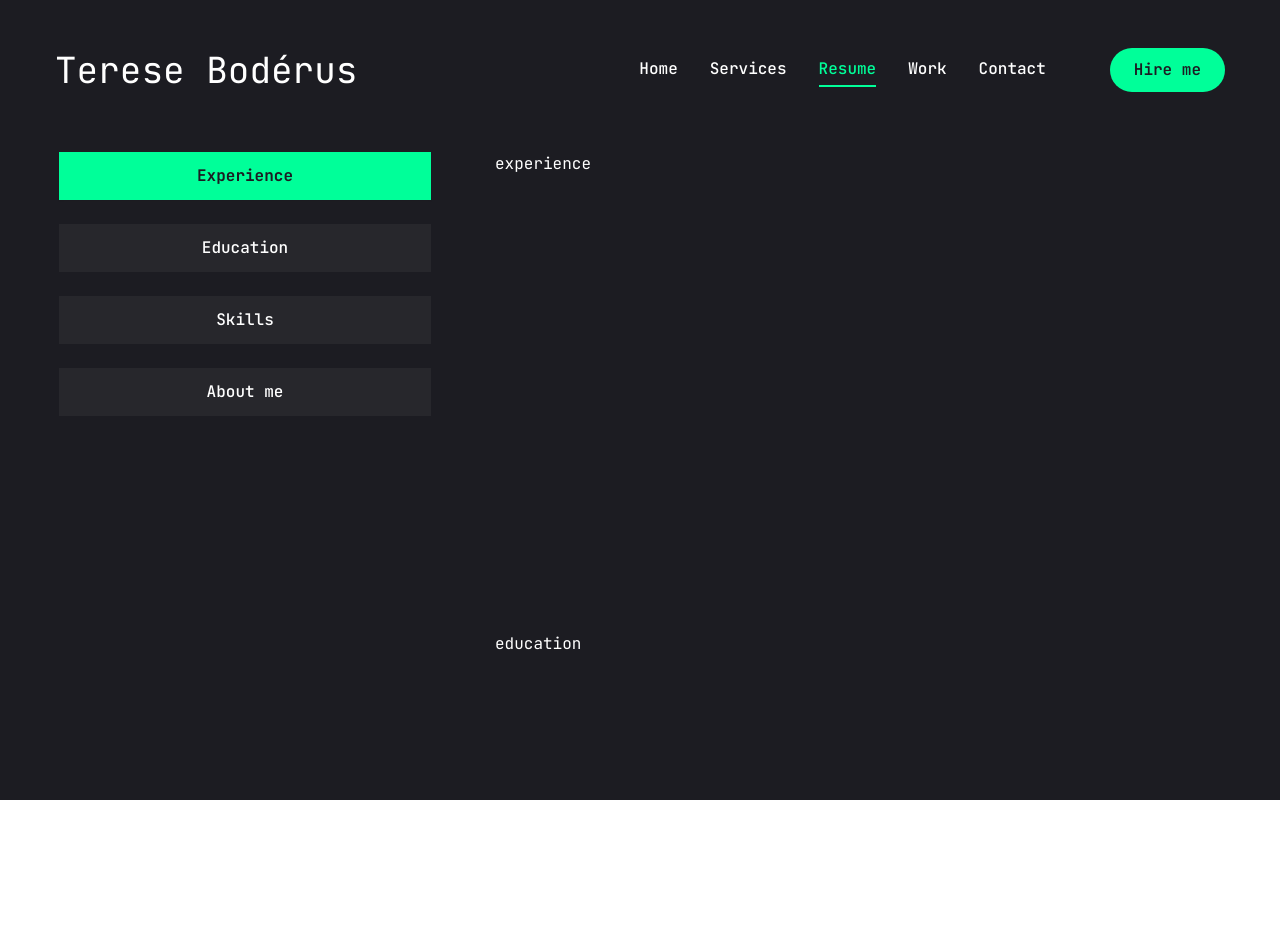
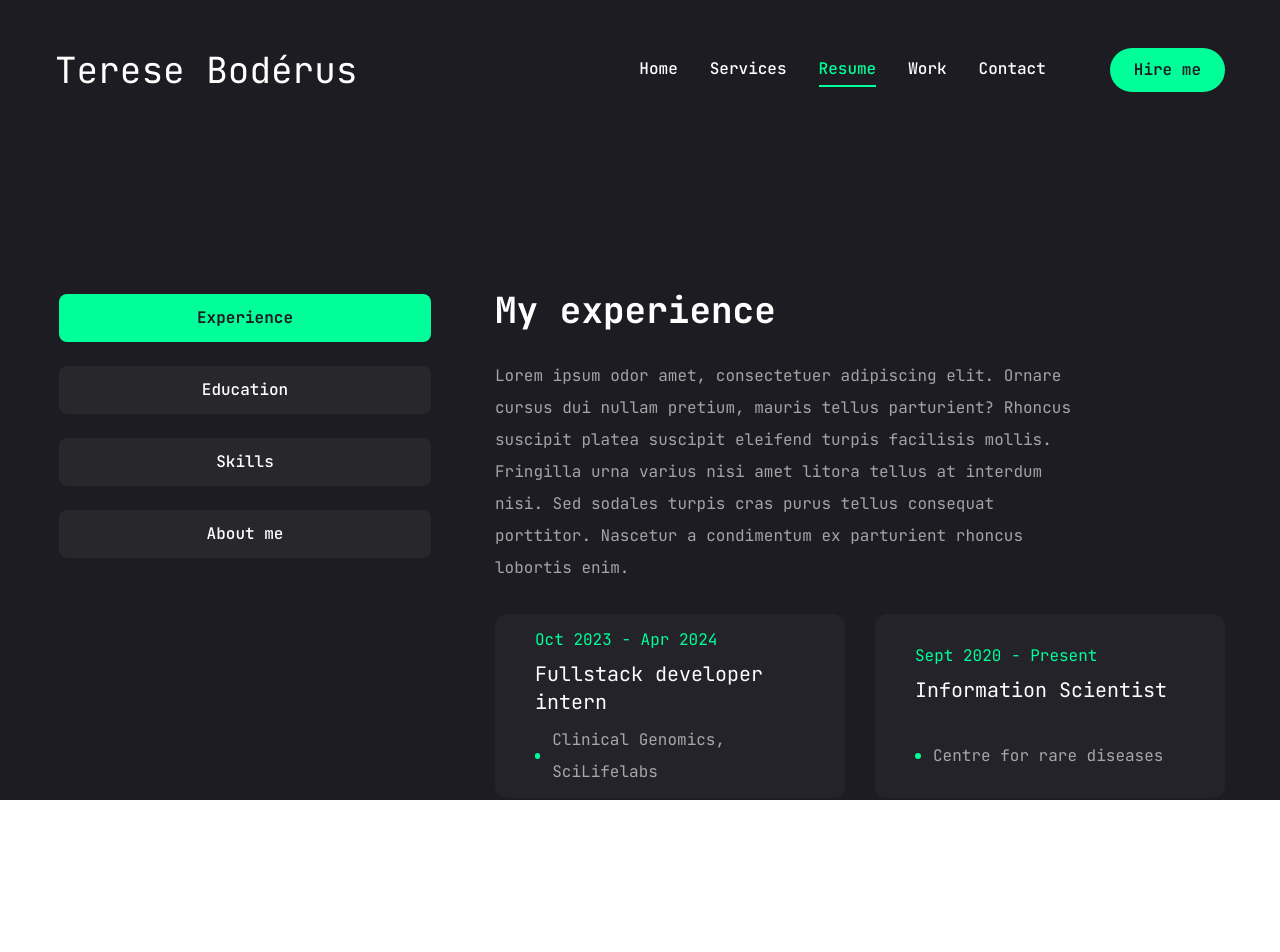
Before and after one commit to TereseBo/portfolio2, a Next.js app: page /resume in a window 1280 px wide. Shown: the top 952 px of the page. Built offline with nearby package versions, Linux system fonts and the light colour scheme.

Commit message:
Updated resume page

```diff
--- a/app/resume/page.jsx
+++ b/app/resume/page.jsx
@@ -17,14 +17,14 @@
 const about = {
     title: "About me",
     description: loremIpsum,
-    info: [
+    items: [
         {
             fieldName: "Name",
             fieldValue: "Terese Bodérus"
         },
         {
             fieldName: "Phone",
-            fieldValue: "+46 76 93 88 441"
+            fieldValue: "+46"
         },
         {
             fieldName: "Experience",
@@ -36,7 +36,7 @@
         },
         {
             fieldName: "E-mail",
-            fieldValue: "terese.boderus@gmail.com"
+            fieldValue: "mail@gmail.com"
         },
         {
             fieldName: "Freelance",
@@ -87,7 +87,7 @@
 
 const education = {
     icon: "assets/resume/cap.svg",
-    title: "My experience",
+    title: "My education",
     description: loremIpsum,
     items: [
         {
@@ -132,7 +132,7 @@
 const skills = {
     title: "My skills",
     description: loremIpsum,
-    skillList: [
+    items: [
         {
             icon: <FaHtml5 />,
             name: "html 5"
@@ -188,13 +188,113 @@
                     {/* Contents */}
                     <div className="min-h-[70vh] w-full">
                         {/* experience */}
-                        <TabsContent value="experience" className="w-full ">experience</TabsContent>
+                        <TabsContent value="experience" className="w-full ">
+                            <div className="flex flex-col gap-[30px] text-center xl:text-left">
+                                <h3 className="text-4xl font-bold">{experience.title}</h3>
+                                <p className="max-w-[600px] text-white/60 mx-auto xl:mx-0">{experience.description}</p>
+                                <ScrollArea className="h-[400px]">
+                                    <ul className="grid grid-cols-1 lg:grid-cols-2 gap-[30px]">
+                                        {experience.items.map((item, index) => {
+                                            return (
+                                                <li key={index} className="bg-[#232329] h-[184px] py-6 px-10 rounded-xl
+                                                flex flex-col justify-center items-center lg:items-start gap-1">
+                                                    <span className="text-accent">
+                                                        {item.duration}
+                                                    </span>
+                                                    <h3 className="text-xl max-w-[260px] min-h-[60px]
+                                                    text-center lg:text-left">
+                                                        {item.position}
+                                                    </h3>
+                                                    <div className="flex items-center gap-3">
+                                                        <span className="w-[6px] h-[6px] rounded-full bg-accent"></span>
+                                                        <p className="text-white/60">{item.company}</p>
+                                                    </div>
+                                                </li>
+                                            )
+                                        })}
+                                    </ul>
+                                </ScrollArea>
+                            </div>
+                        </TabsContent>
                         {/* education */}
-                        <TabsContent value="experience" className="w-full ">education</TabsContent>
+                        <TabsContent value="education" className="w-full ">
+                            <div className="flex flex-col gap-[30px] text-center xl:text-left">
+                                <h3 className="text-4xl font-bold">{education.title}</h3>
+                                <p className="max-w-[600px] text-white/60 mx-auto xl:mx-0">{education.description}</p>
+                                <ScrollArea className="h-[400px]">
+                                    <ul className="grid grid-cols-1 lg:grid-cols-2 gap-[30px]">
+                                        {education.items.map((item, index) => {
+                                            return (
+                                                <li key={index} className="bg-[#232329] h-[184px] py-6 px-10 rounded-xl
+                                                flex flex-col justify-center items-center lg:items-start gap-1">
+                                                    <span className="text-accent">
+                                                        {item.duration}
+                                                    </span>
+                                                    <h3 className="text-xl max-w-[360px] min-h-[60px]
+                                                    text-center lg:text-left">
+                                                        {item.degree}
+                                                    </h3>
+                                                    <div className="flex items-center gap-3">
+                                                        <span className="w-[6px] h-[6px] rounded-full bg-accent"></span>
+                                                        <p className="text-white/60">{item.institution}</p>
+                                                    </div>
+                                                </li>
+                                            )
+                                        })}
+                                    </ul>
+                                </ScrollArea>
+                            </div>
+                        </TabsContent>
                         {/* skills */}
-                        <TabsContent value="experience" className="w-full ">skills</TabsContent>
+                        <TabsContent value="skills" className="w-full h-full">
+                            <div className="flex flex-col gap-[30px]">
+                                <div className="flex flex-col gap-[30px] text-center xl:text-left">
+                                    <h3 className="text-4xl font-bold">{skills.title}</h3>
+                                    <p className="max-w-[600px] text-white/60 mx-auto xl:mx-0">{skills.description}</p>
+                                </div>
+                                <ul className="grid grid-cols-2 sm:grid-cols-3 md:grid-cols-4 xl:gap-[30px] gap-4">
+                                    {skills.items.map((item, index) => {
+                                        return (<li key={index}>
+                                            <TooltipProvider delayDuration={100}>
+                                                <Tooltip>
+                                                    <TooltipTrigger className="w-full h-[150px] bg-[#232329] hover:text-accent rounded-xl flex justify-center items-center">
+                                                        <div className="text-6xl  transition-all duration-300">
+                                                            {item.icon}
+                                                        </div>
+                                                    </TooltipTrigger>
+                                                    <TooltipContent>
+                                                        <p className="capitalize">
+                                                            {item.name}
+                                                        </p>
+                                                    </TooltipContent>
+                                                </Tooltip>
+                                            </TooltipProvider>
+                                        </li>)
+                                    })}
+                                </ul>
+
+                            </div>
+
+                        </TabsContent>
                         {/* about me */}
-                        <TabsContent value="experience" className="w-full ">about me</TabsContent>
+
+                        <TabsContent value="about" className="w-full text-center xl:text-left">
+                            <div className="flex flex-col gap-[30px]">
+                                <h3 className="text-4xl font-bold">{about.title}</h3>
+                                <p className="max-w-[600px] xl:max-w-[800px] text-white/60 mx-auto xl:mx-0">{about.description}</p>
+                                <ul className="grid grid-cols-1 xl:grid-cols-2 gap-y-6 max-w-[620px] xl:max-w-[820px] mx-auto xl:mx-0">
+                                    {about.items.map((item, index) => {
+                                        return (
+                                            <li key={index} className="flex items-center justify-center xl:justify-start gap-4">
+                                                <span className="text-white/60">{item.fieldName}</span>
+                                                <span className="text-xl xl:text-lg">{item.fieldValue}</span>
+                                            </li>
+                                        )
+
+                                    })}
+                                </ul>
+                            </div>
+                        </TabsContent>
                     </div>
                 </Tabs>
             </div>
--- a/components/ui/scroll-area.jsx
+++ b/components/ui/scroll-area.jsx
@@ -32,7 +32,7 @@
       className
     )}
     {...props}>
-    <ScrollAreaPrimitive.ScrollAreaThumb className="relative flex-1 rounded-full bg-slate-200 dark:bg-slate-800" />
+    <ScrollAreaPrimitive.ScrollAreaThumb className="relative flex-1 rounded-full bg-accent dark:bg-slate-800" />
   </ScrollAreaPrimitive.ScrollAreaScrollbar>
 ))
 ScrollBar.displayName = ScrollAreaPrimitive.ScrollAreaScrollbar.displayName
--- a/tailwind.config.js
+++ b/tailwind.config.js
@@ -42,11 +42,7 @@
 				"accordion-down":"accordion-down 0.2s ease-out",
 				"accordion-up":"accordion-up 0.2s ease-out",
 			},
-			borderRadius: {
-				lg: 'var(--radius)',
-				md: 'calc(var(--radius) - 2px)',
-				sm: 'calc(var(--radius) - 4px)'
-			}
+
 		}
 	},
 	plugins: [require("tailwindcss-animate")],
```
